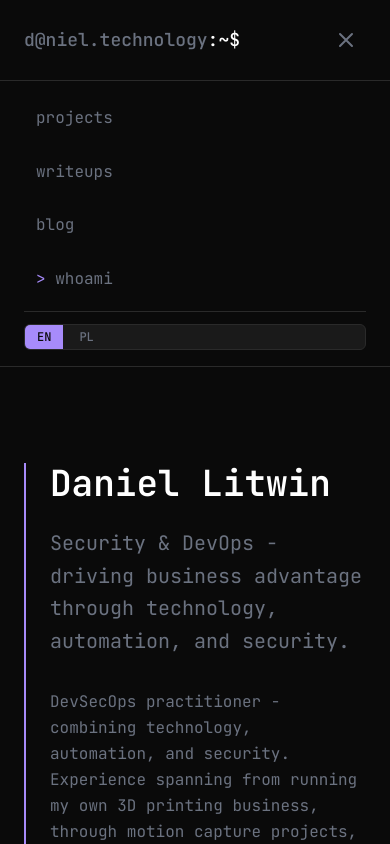
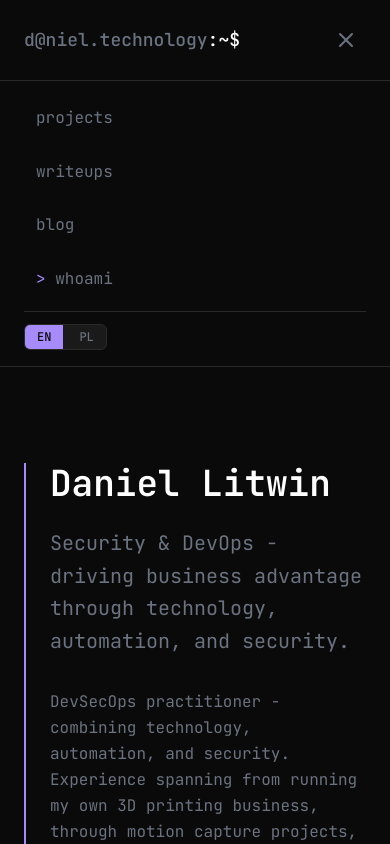
Before and after one commit to dan76dsk/da-niel-technology_website, a Next.js app: page / in a window 390 px wide. Both pictures are taken after a click on the button "Toggle menu". Shown: the top 844 px of the page. Built offline with nearby package versions, Linux system fonts and the light colour scheme.

Commit message:
Fix: Popraw szerokość przełącznika języka w menu mobilnym

```diff
--- a/components/Navbar.tsx
+++ b/components/Navbar.tsx
@@ -98,7 +98,7 @@ export default function Navbar() {
             >
             <span className="text-terminal-accent">&gt;</span> {t('whoami')}
             </Link>
-            <div className="pt-3 border-t border-terminal-border">
+            <div className="pt-3 border-t border-terminal-border flex justify-start">
             <LanguageSwitcher />
             </div>
             </div>
```
